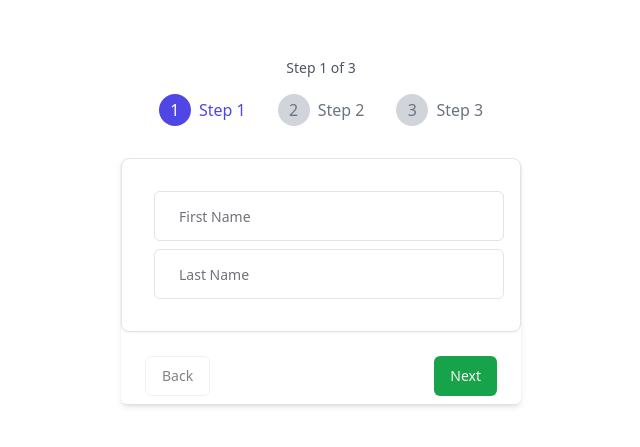
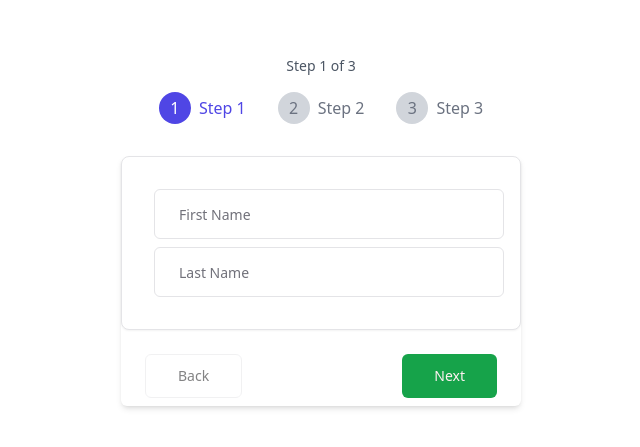
Before and after one commit to awebcode/nextjs-formhook-zod-multistep-form, a Next.js app: page / in a window 1280 px wide. Shown: the part 169-616 px from the top of the page, without its empty margins (319-959 px from the left). Built offline with nearby package versions, Linux system fonts and the light colour scheme.

Commit message:
nextjs-multistep-form-zod v2

```diff
--- a/components/multistep/MultiStepForm.tsx
+++ b/components/multistep/MultiStepForm.tsx
@@ -62,10 +62,10 @@ export const MultiStepForm = () => {
                         {/* Display errors */}
                         <div className='w-full flex justify-between px-6 pb-2' >
 
-                            <Button type="button" variant="outline" disabled={currentStep === 0} onClick={() => { if (currentStep > 0) setCurrentStep(currentStep - 1) }}>
+                            <Button size={"lg"} type="button" variant="outline" disabled={currentStep === 0} onClick={() => { if (currentStep > 0) setCurrentStep(currentStep - 1) }}>
                                 Back
                             </Button>
-                            <Button type="submit">{currentStep === schemas.length - 1 ? "Submit" : "Next"}</Button>
+                            <Button type="submit" size={"lg"}>{methods.formState.isSubmitting ?<span className="w-5 h-5   animate-spin rounded-full  border-t-2 border-blue-600 "></span>:""}{currentStep === schemas.length - 1 ? "Submit" : "Next"}</Button>
                         </div>
                     </form>
                 </FormProvider>
```
